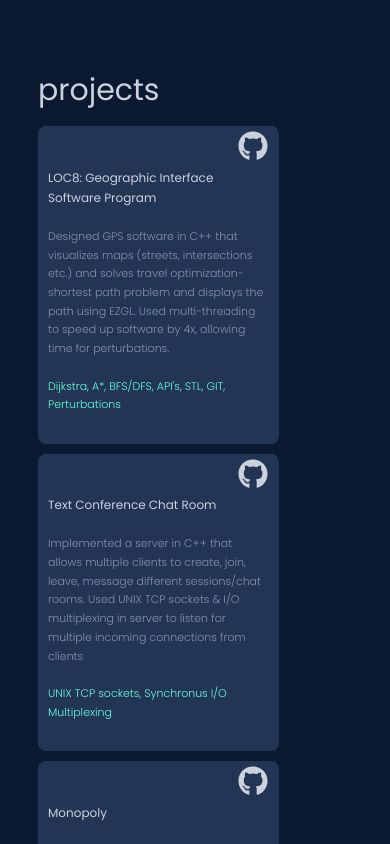
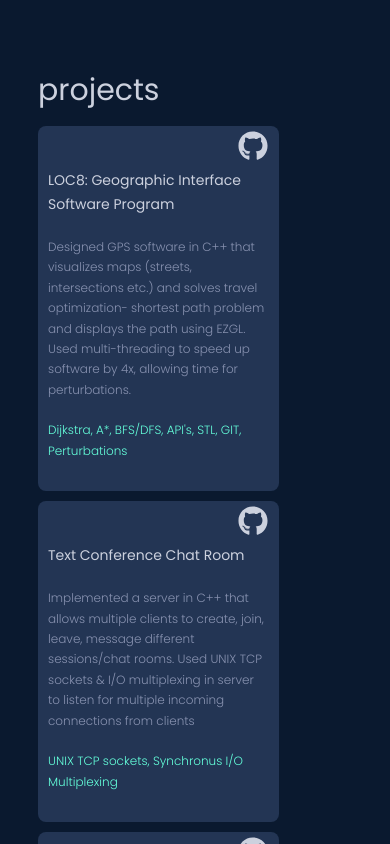
Before and after one commit to sanjana-d/sanjanas-website, a React (Create React App) app in the folder portfolio-1 2/: page / in a window 390 px wide. Shown: the part 2120-2964 px from the top of the page. Built offline with nearby package versions, Linux system fonts and the light colour scheme.

Commit message:
Add files via upload

```diff
--- a/portfolio-1 2/src/components/projects/projects.css
+++ b/portfolio-1 2/src/components/projects/projects.css
@@ -103,7 +103,7 @@
     }
 
     .projects-box{
-        font-size: 12px;
+        font-size: 14px;
         font-family: 'Poppins', sans-serif;
         color: var(--color-text-lightest);
         padding-top:5px;
@@ -121,14 +121,14 @@
     }
 
     .projects-description{
-        font-size: 11px;
+        font-size: 12px;
         font-family: 'Poppins', sans-serif;
         color: var(--color-text);
         font-weight: lighter;
     }
 
     .projects-tech{
-        font-size: 11px;
+        font-size: 12px;
         font-family: 'Poppins', sans-serif;
         color: var(--color-text-green);
         font-weight: lighter;
@@ -151,14 +151,14 @@
 
     .projects-title{
         font-family: 'Poppins', sans-serif;
-        font-size: 40px;
+        font-size: 42px;
         padding-top: 10%;
         margin-left: 5%;
         margin-top: 10%;
     }
 
     .projects-box{
-        font-size: 16px;
+        font-size: 18px;
         font-family: 'Poppins', sans-serif;
         color: var(--color-text-lightest);
         padding-top:5px;
```
